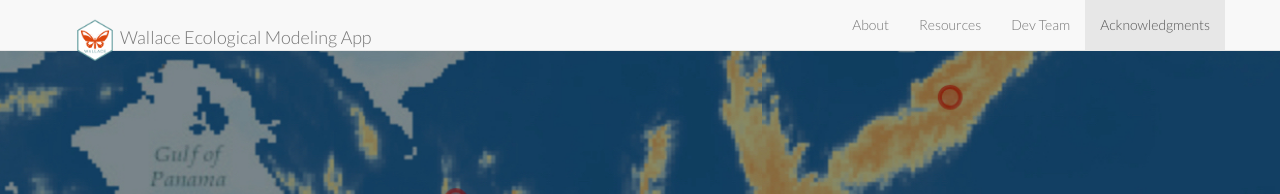
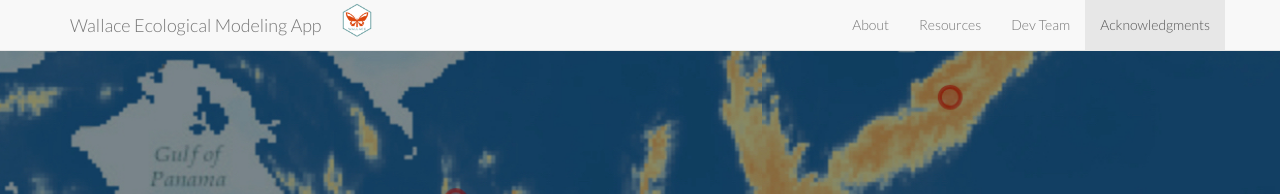
Before and after one commit to wallaceEcoMod/wallaceecomod.github.io, a Jekyll site: the page built from index.html, in a window 1280 px wide. Shown: the top 194 px of the page. Built offline with Jekyll 4.4.1, drawn with Linux system fonts in a browser that asks for light colours.

Commit message:
adding logos

```diff
--- a/_includes/header.html
+++ b/_includes/header.html
@@ -9,7 +9,7 @@
                 <span class="icon-bar"></span>
                 <span class="icon-bar"></span>
             </button>
-            <a class="navbar-brand page-scroll" href="#home"><img src="img/logo.png" alt="Logo" width="50" height="50">{{ site.title }}</a>
+            <img src="img/logo.png" alt="Logo" width="40" height="40"><a class="navbar-brand page-scroll" href="#home">{{ site.title }}</a>
         </div>
         <!-- Collect the nav links, forms, and other content for toggling -->
         <div class="collapse navbar-collapse" id="bs-example-navbar-collapse-1">
```
